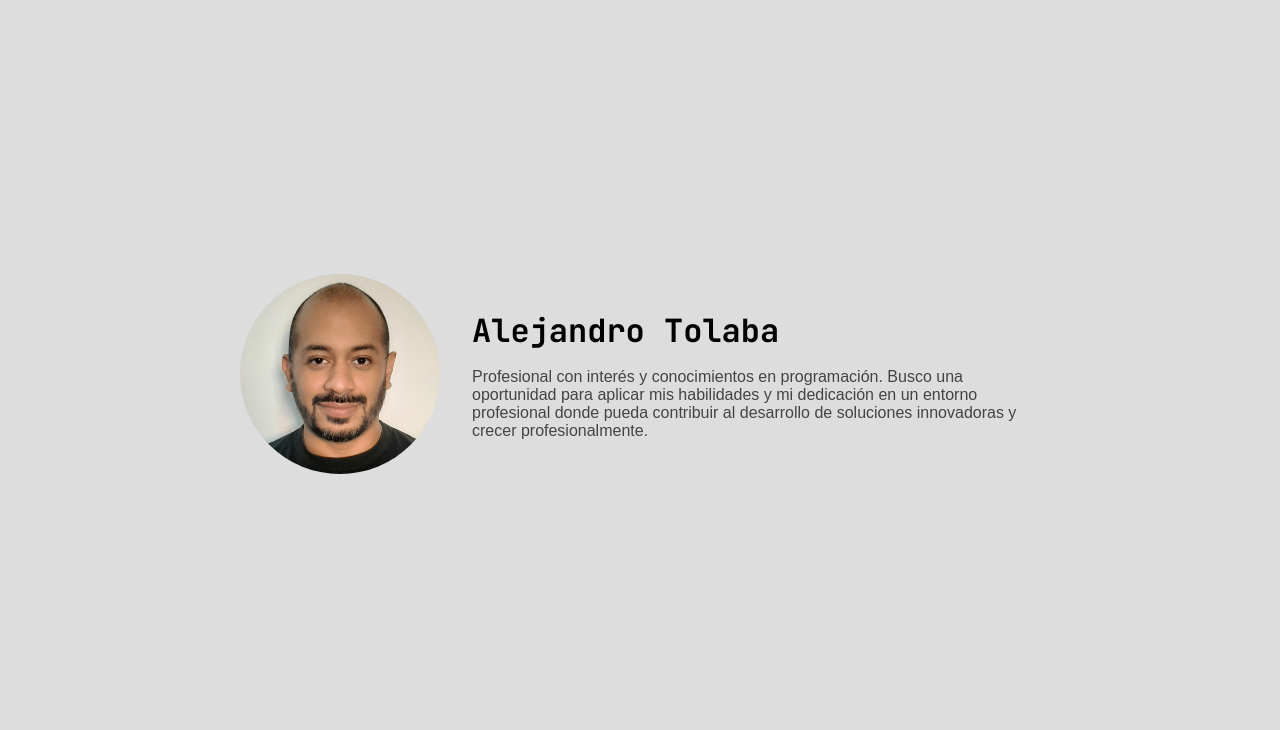
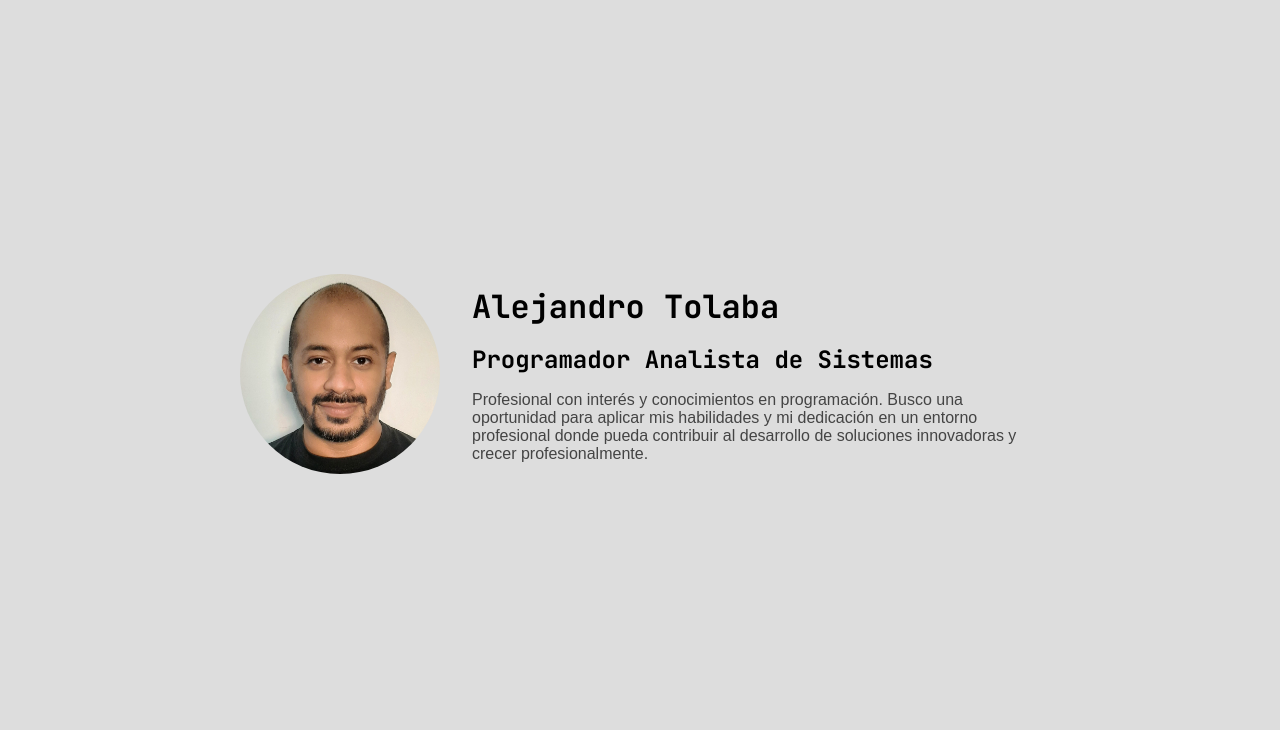
Before and after one commit to alejandrotolaba/alejandrotolaba.github.io, a plain HTML site: page micv.html in a window 1280 px wide. Shown: the part 70-800 px from the top of the page. Drawn offline with Linux system fonts and the light colour scheme; a web font is replaced by a local one.

Commit message:
agregar titulo al cv

```diff
--- a/micv.html
+++ b/micv.html
@@ -39,6 +39,7 @@
 				<img id="foto-perfil" src="static/imgs/alejandro_tolaba.jpeg" alt="Foto de Alejandro Tolaba">
 				<div id="presentacion-texto">
 					<h1>Alejandro Tolaba</h1>
+					<h2>Programador Analista de Sistemas</h2>
 					<p>Profesional con interés y conocimientos en programación. Busco una oportunidad para aplicar mis habilidades y mi dedicación en un entorno profesional donde pueda contribuir al desarrollo de soluciones innovadoras y crecer profesionalmente.</p>
 				</div>
 			</div>
```
